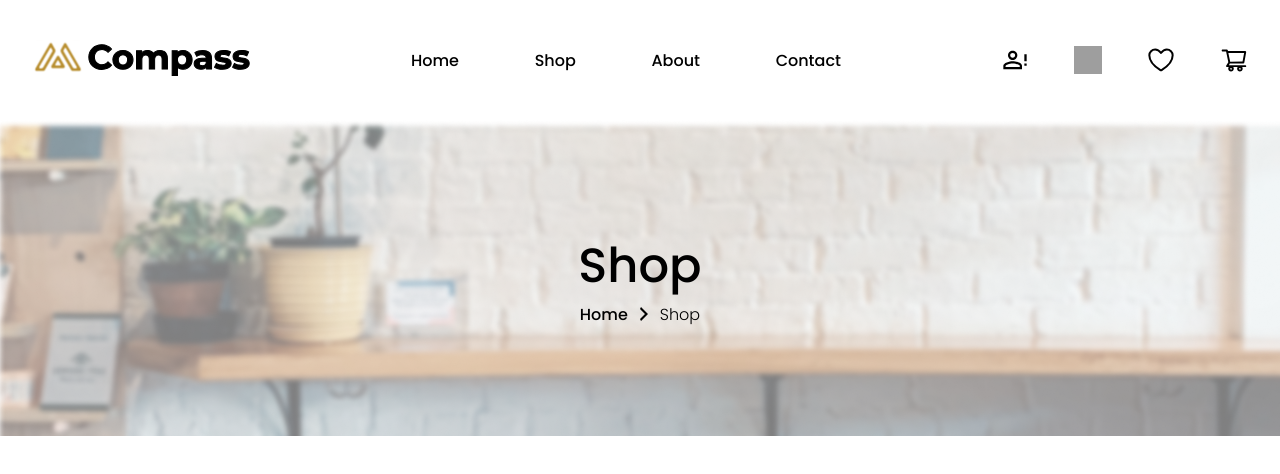
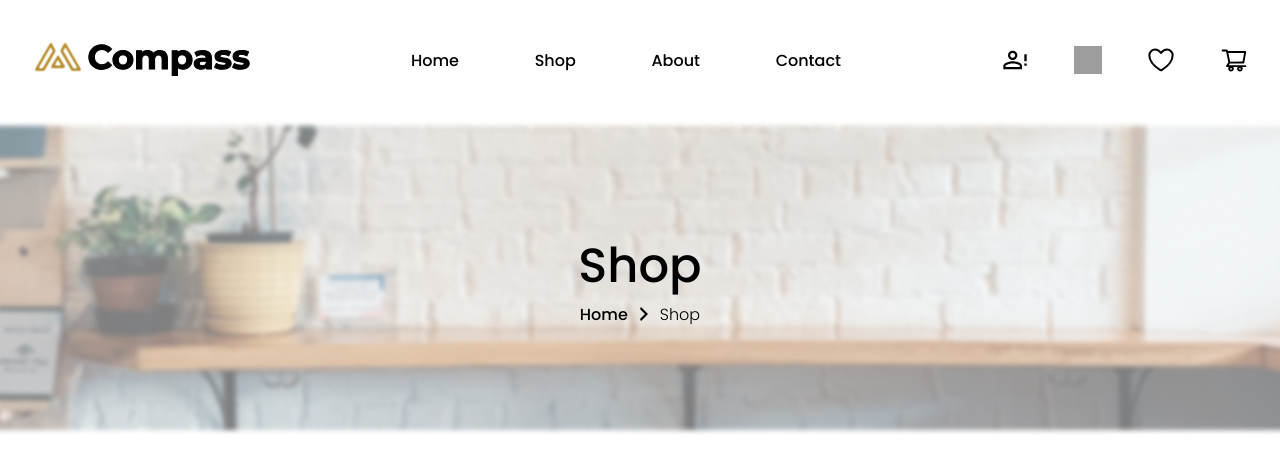
Before and after one commit to claraferraz/result-list-e-commerce, a React (Vite) app: page / in a window 1280 px wide. Shown: the top 474 px of the page. Built offline with nearby package versions, Linux system fonts and the light colour scheme; grey boxes are pictures that could not be loaded.

Commit message:
fix: imagem do header

```diff
--- a/src/components/Header/styles.module.css
+++ b/src/components/Header/styles.module.css
@@ -5,6 +5,9 @@
     flex-direction: column;
     align-items: center;
     justify-content: center;
+    background-repeat: no-repeat;
+    background-size: cover;
+    background-position: center top;
 }
 
 .background h1 {
```
